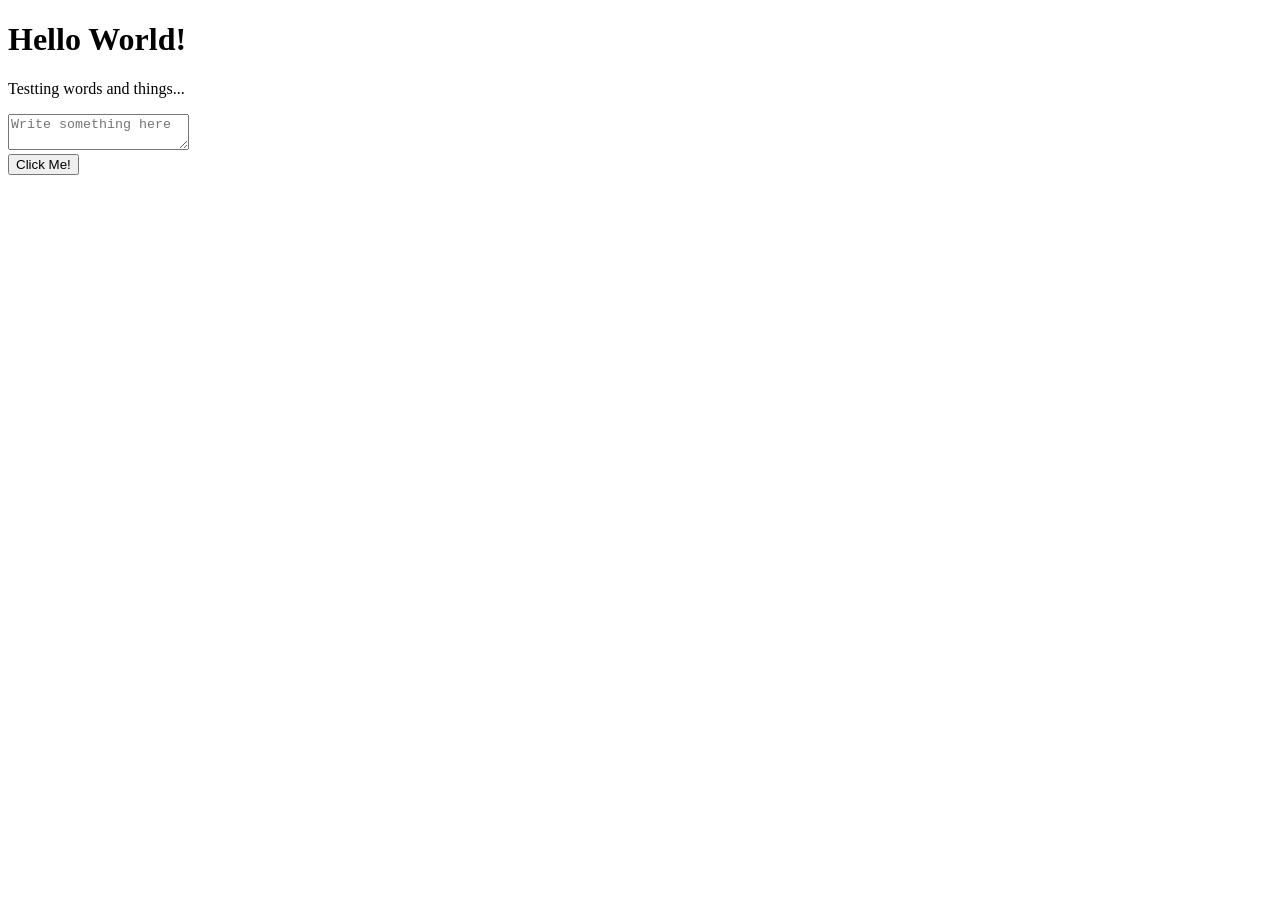
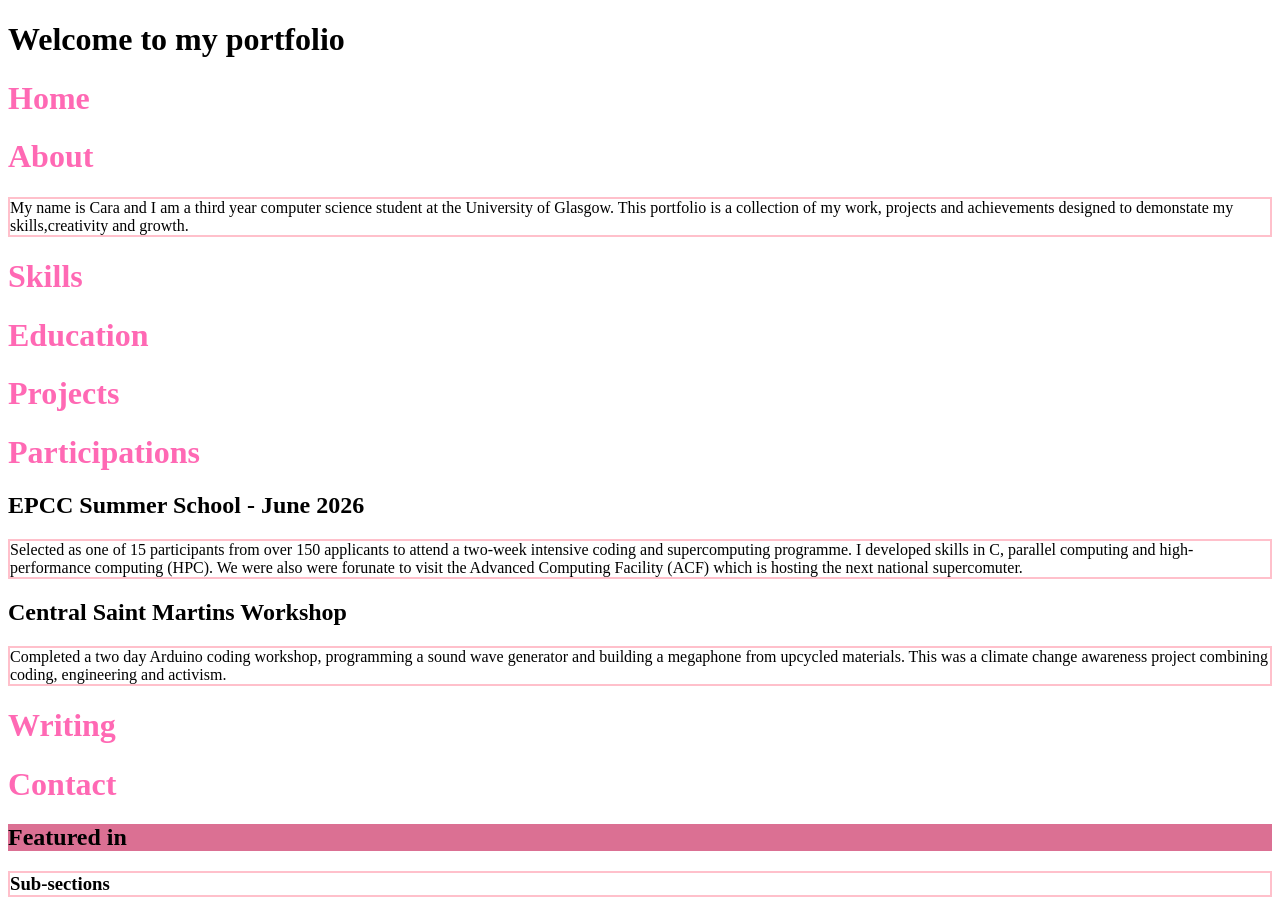
Before and after one commit to djangowarrior311/Building_My_Website, a plain HTML site: page index.html in a window 1280 px wide. Shown: the top 900 px of the page. Before the commit the page ends 800 px from the top, so only its background shows below. Drawn offline with Linux system fonts and the light colour scheme.

Commit message:
Adding basic layout

```diff
--- a/index.html
+++ b/index.html
@@ -8,10 +8,44 @@
 </head>
 <body>
     <!--Defines header-->
-    <h1>Hello World!</h1>
 
+    <h1>Welcome to my portfolio</h1>
+    <h1 style="color:HotPink;"> Home </h1>
+
+    <h1 style="color:HotPink;"> About </h1>
     <!--Defines paragraph-->
-    <p>Testting words and things...</p>
+    <p style="border:2px solid Pink;">My name is Cara and I am a third year
+     computer science student at the University of Glasgow.
+     This portfolio is a collection of my work, projects and achievements
+     designed to demonstate my skills,creativity and growth. </p>
+
+    <h1 style="color:HotPink;"> Skills </h1>
+
+    <h1 style="color:HotPink;"> Education </h1>
+
+    <h1 style="color:HotPink;"> Projects </h1>
+
+    <h1 style="color:HotPink;"> Participations </h1>
+    <h2>EPCC Summer School - June 2026</h2>
+    <p style="border:2px solid Pink;">
+        Selected as one of 15 participants from over 150 applicants to attend a two-week
+        intensive coding and supercomputing programme. I developed skills in C, parallel
+        computing and high-performance computing (HPC). We were also were forunate to visit
+        the Advanced Computing Facility (ACF) which is hosting the next national supercomuter.
+    </p>
+
+    <h2>Central Saint Martins Workshop</h2>
+    <p style="border:2px solid Pink;">
+        Completed a two day Arduino coding workshop, programming a sound wave generator and building a megaphone from upcycled materials. This was a climate change awareness project combining coding, engineering and activism.
+    </p>
+
+
+    <h1 style="color:HotPink;"> Writing </h1>
+
+    <h1 style="color:HotPink;"> Contact </h1>
+
+    <h2 style="background-color:PaleVioletRed;"> Featured in </h2>
+    <h3 style="border:2px solid Pink;"> Sub-sections </h3>
 
     <!--Defines box to type-->
     <textarea placeholder="Write something here"></textarea>
```
Also changed, not shown: 2 other files.
